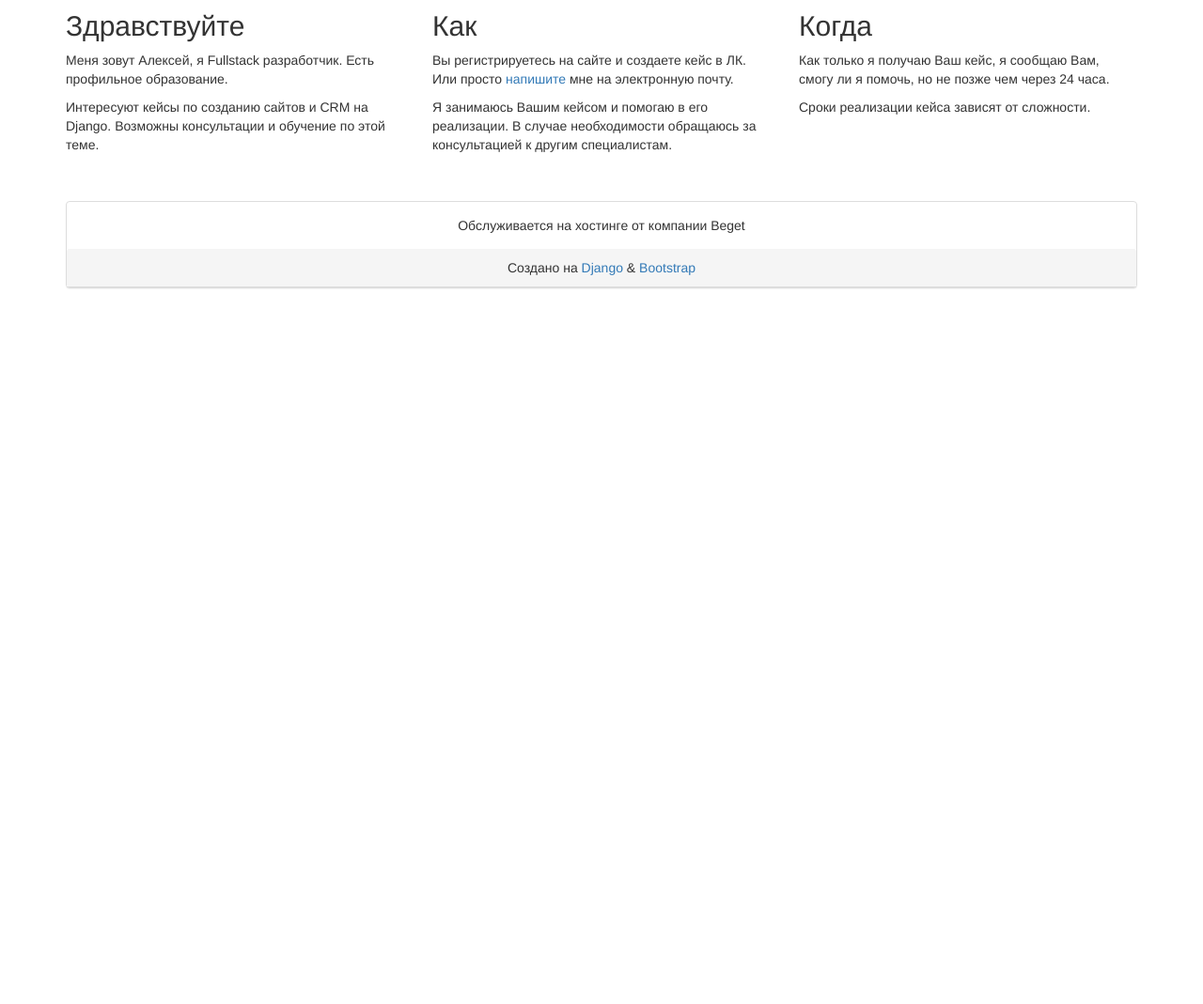
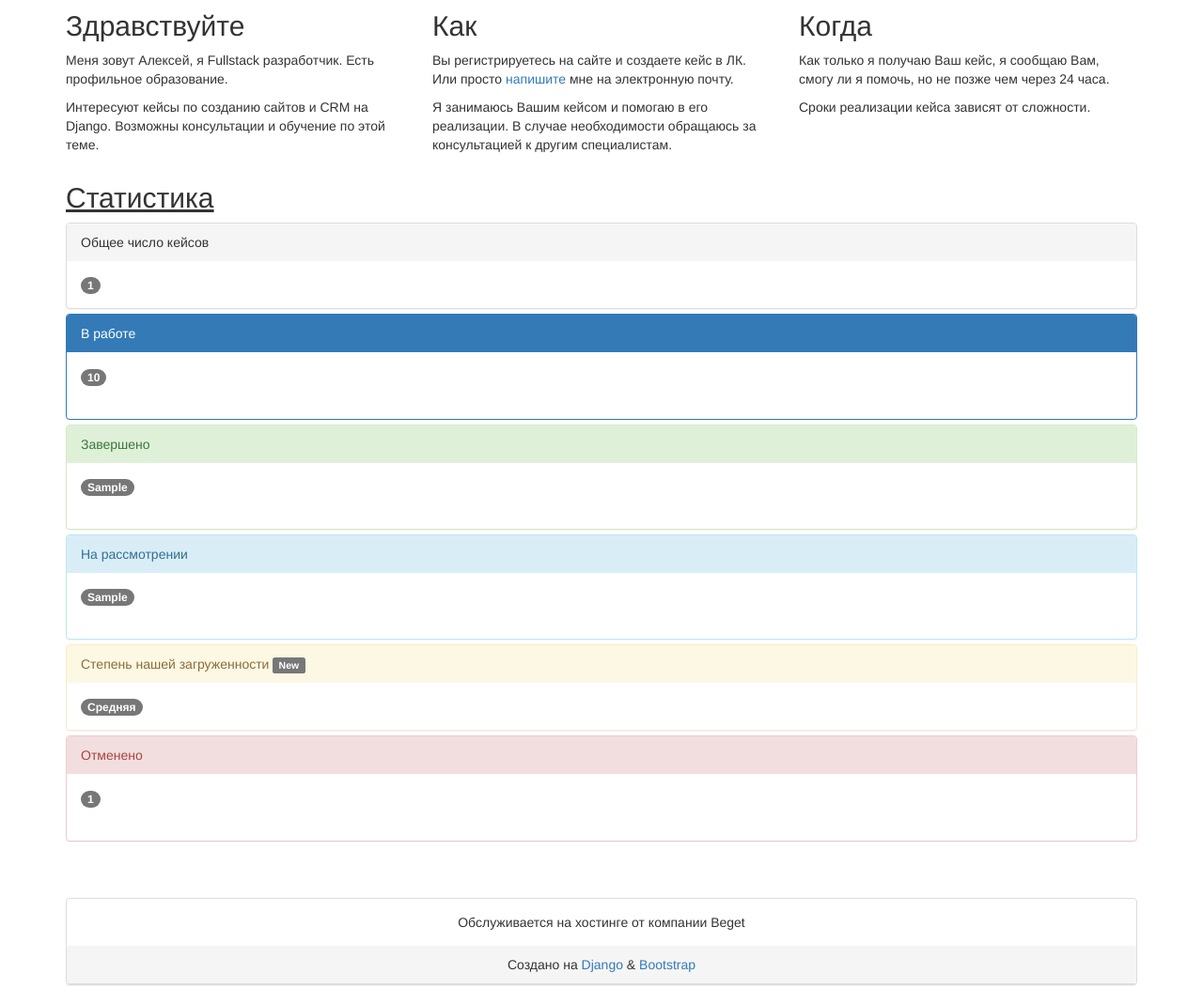
Before and after one commit to alexey-zhukov-git/mi-django, a Django app: template main/templates/main/home.html in a window 1280 px wide. Shown: the part 196-1265 px from the top of the page at 94% size. Before the commit the page ends 503 px from the top, so only its background shows below. Run offline with Django 3.2, Linux system fonts and the light colour scheme; the template is opened without the code that fills it: most values are stand-ins (such as "Sample title", 1, 10 or a date in 2020); some libraries are stand-ins or nearby versions.

Commit message:
Сделал блок статистики на главной

```diff
--- a/main/templates/main/home.html
+++ b/main/templates/main/home.html
@@ -4,7 +4,7 @@
 
 {% block content %}
 <h2><u>Главная страница</u></h2>
-<!--<button type="button" class="btn btn-info" data-toggle="collapse" data-target="#demo">Показать вводную информацию</button>
+<!-- <button type="button" class="btn btn-info" data-toggle="collapse" data-target="#demo">Показать вводную информацию</button>
     <div id="demo" class="collapse"> -->
         <div class="row">
             <div class="col-sm-4">
@@ -25,4 +25,59 @@
             </div>
         </div>
     <!-- </div> -->
+    <h2 style="text-decoration: underline;">Статистика</h2>
+    <div class="panel-group">
+        <div class="panel panel-default">
+            <div class="panel-heading">Общее число кейсов</div>
+            <div class="panel-body"><span class="badge">{{ total_orders }}</span>
+            </div>
+        </div>
+
+        <div class="panel panel-primary">
+            <div class="panel-heading">В работе</div>
+            <div class="panel-body"><span class="badge">{{ in_progress_orders}}</span><div><br></div>
+                <!--<div class="progress">
+                    <div class="progress-bar progress-bar-primary" role="progressbar" style="width: 0%">
+                    </div>
+                </div>-->
+            </div>
+        </div>
+
+        <div class="panel panel-success">
+            <div class="panel-heading">Завершено</div>
+                <div class="panel-body"><span class="badge">{{ done_orders }}</span><div><br></div>
+                    <!--<div class="progress">
+                        <div class="progress-bar progress-bar-success" role="progressbar" style="width: 0%">
+                        </div>
+                    </div>-->
+                </div>
+        </div>
+
+        <div class="panel panel-info">
+            <div class="panel-heading">На рассмотрении</div>
+            <div class="panel-body"><span class="badge">{{ under_consideration_orders }}</span><div><br></div>
+                <!--<div class="progress">
+                    <div class="progress-bar progress-bar-info" role="progressbar" style="width: 0%">
+                    </div>
+                </div>-->
+            </div>
+        </div>
+
+        <div class="panel panel-warning">
+            <div class="panel-heading">Степень нашей загруженности <span class="label label-default">New</span></div>
+            <div class="panel-body"><span class="badge">Средняя</span>
+            </div>
+        </div>
+
+        <div class="panel panel-danger">
+            <div class="panel-heading">Отменено</div>
+            <div class="panel-body"><span class="badge">{{ total_cancelled_orders }}</span><div><br></div>
+                <!--<div class="progress">
+                    <div class="progress-bar progress-bar-danger" role="progressbar" style="width: 0%">
+                    </div>
+                </div>-->
+            </div>
+        </div>
+    </div>
+
 {% endblock %}
```
Also changed, not shown: main/views.py (+14 -1 lines).
